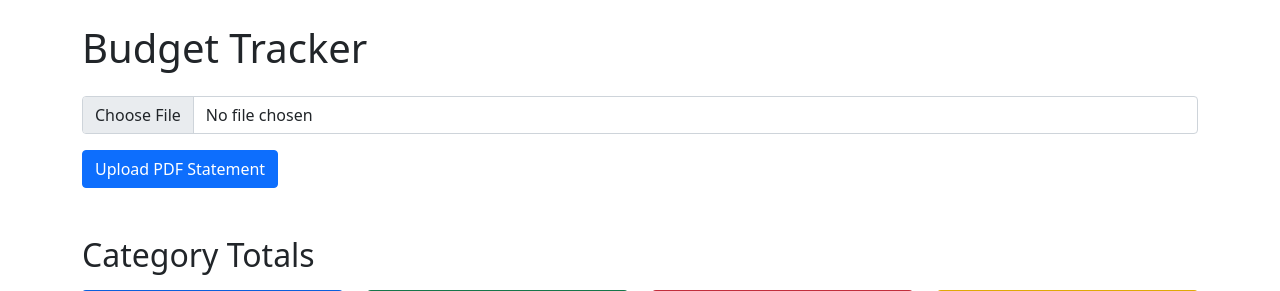
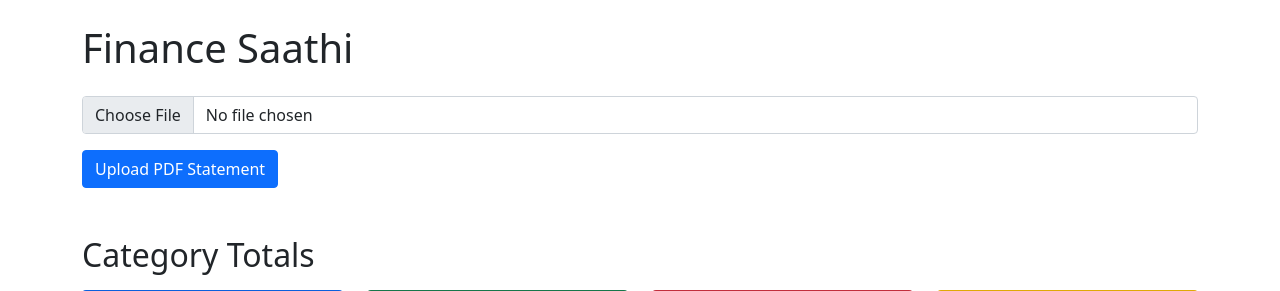
Before and after one commit to ajay5689pal/finacnesaathi_test1, a Flask app: template templates/index.html in a window 1280 px wide. Shown: the part 56-347 px from the top of the page. Run offline with Flask 3, Linux system fonts and the light colour scheme; the template is opened without the code that fills it: values that come from a table or form of the project are taken from there, others are empty.

Commit message:
Update index.html

```diff
--- a/templates/index.html
+++ b/templates/index.html
@@ -1,7 +1,7 @@
 {% extends "base.html" %}
 
 {% block content %}
-    <h1 class="mb-4">Budget Tracker</h1>
+    <h1 class="mb-4">Finance Saathi</h1>
 
     <form method="POST" enctype="multipart/form-data" class="mb-4">
         <div class="mb-3">
```
